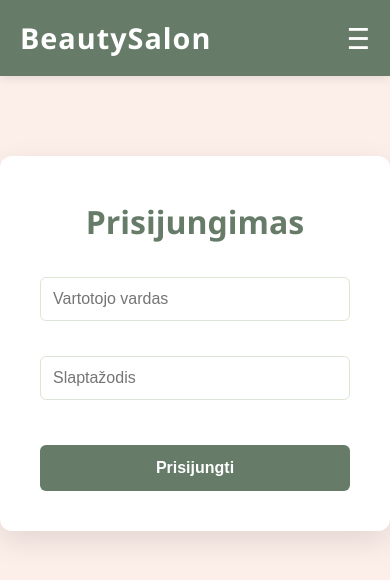
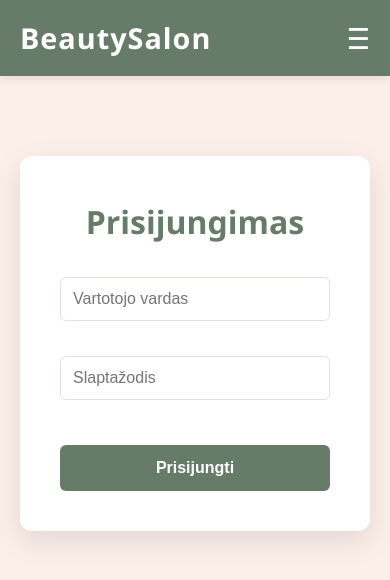
Before and after one commit to la-monny/baigiamasis, a React (Vite) app in the folder frontend/: page /login in a window 390 px wide. Shown: the top 580 px of the page. Built offline with nearby package versions, Linux system fonts and the light colour scheme.

Commit message:
pataisyti css mobiliai versijai

```diff
--- a/frontend/src/styles/LandingPage.css
+++ b/frontend/src/styles/LandingPage.css
@@ -140,6 +140,10 @@ header button {
     font-size: 2.4rem;
   }
 
+  header button {
+    max-width: 50%;
+  }
+
   .service,
   .master {
     width: 100%;
--- a/frontend/src/styles/Login.css
+++ b/frontend/src/styles/Login.css
@@ -65,3 +65,8 @@
   color: #6b3b2a;
   border-left: 4px solid #c25e3a;
 }
+@media (max-width: 768px) {
+  .login-container {
+    margin: 80px 20px;
+  }
+}
```
